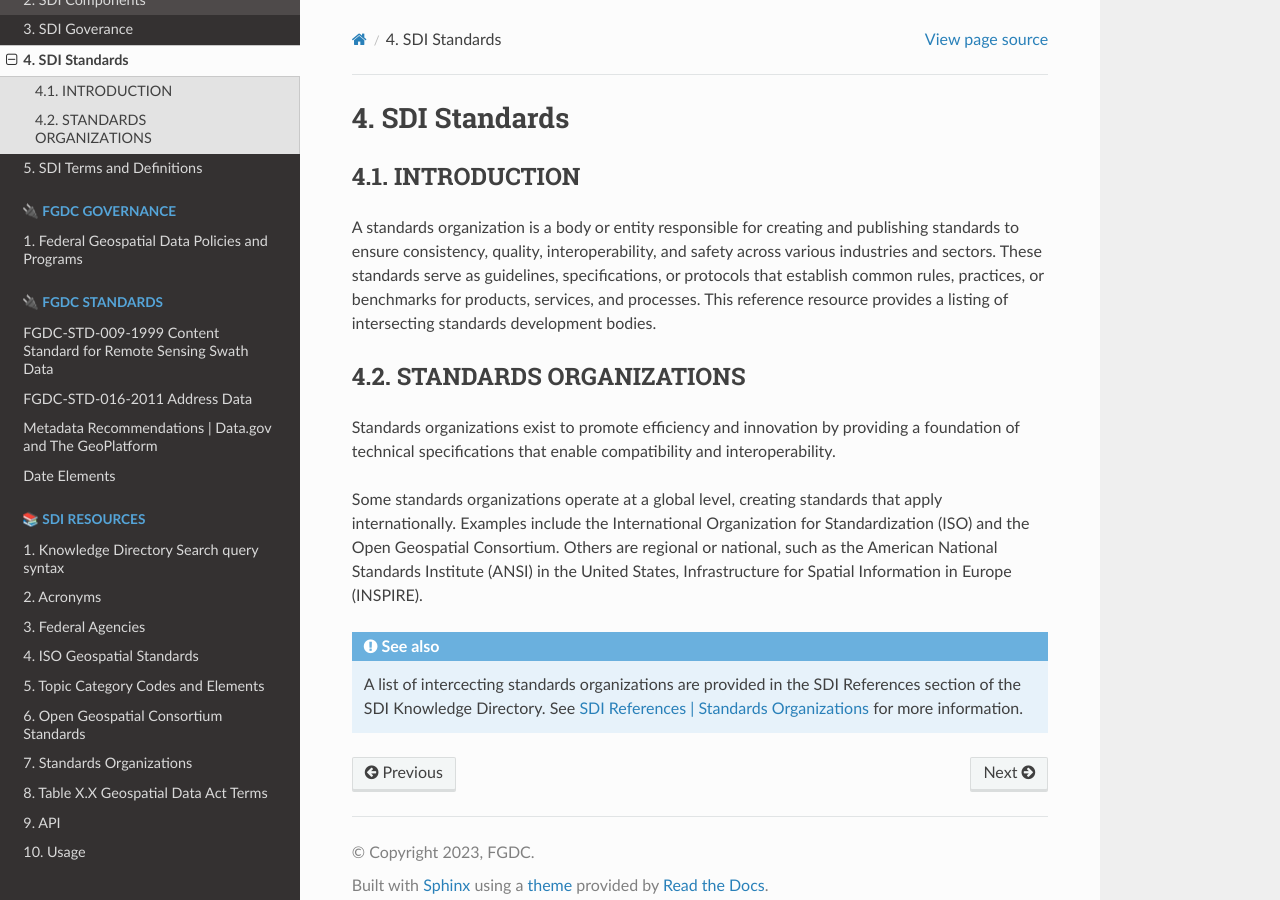
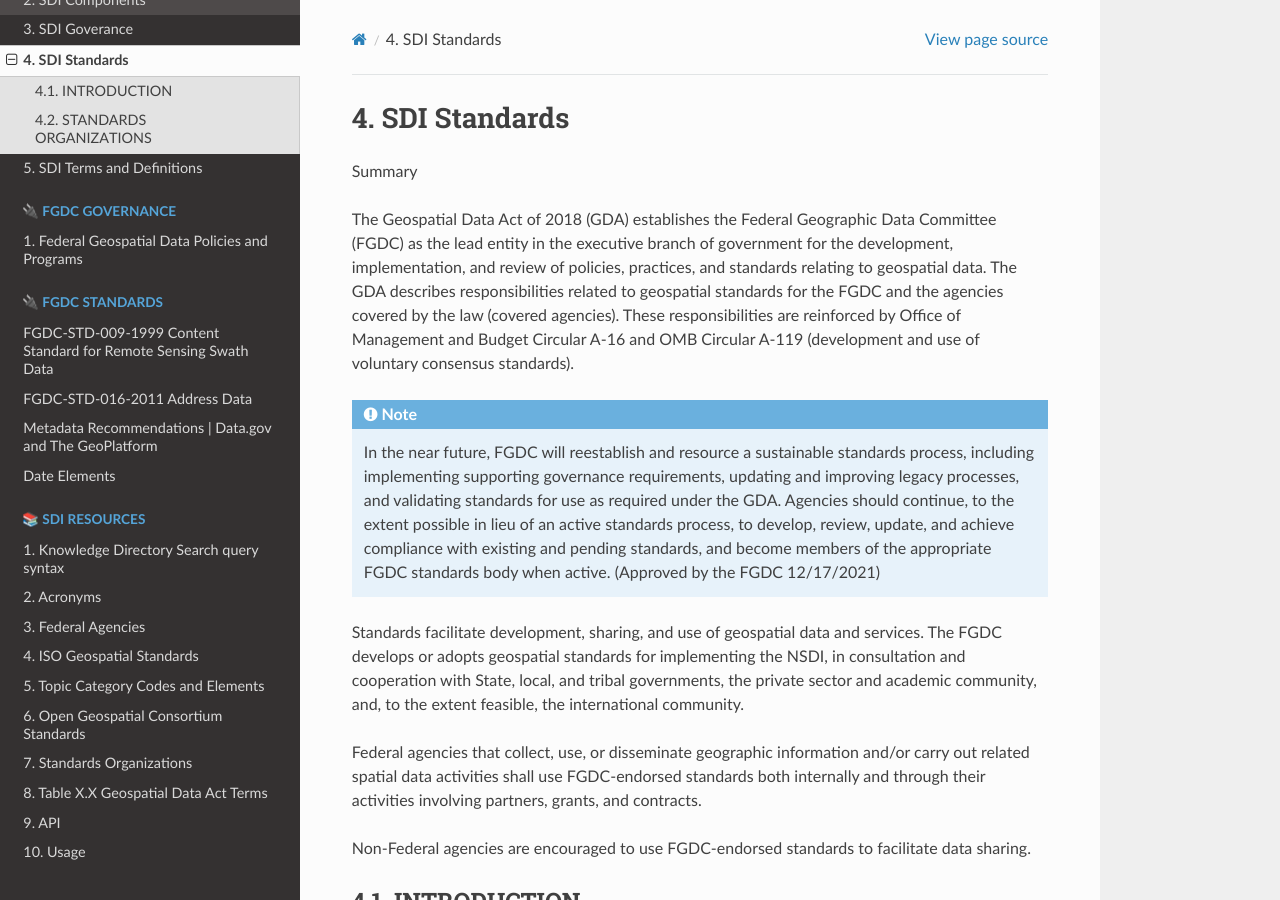
Before and after one commit to fgdcgov/sdi, a Sphinx documentation site: the page built from docs/source/sdiframework/04sdistandards.rst, in a window 1280 px wide and 900 px high. Built offline with Sphinx 7.4.7 and the Read the Docs theme 2.0.0, drawn with Linux system fonts in a browser that asks for light colours; pages that are not in the unit, such as notebooks, are missing from menus.

Commit message:
Updated content

```diff
--- a/docs/source/sdiframework/04sdistandards.rst
+++ b/docs/source/sdiframework/04sdistandards.rst
@@ -5,6 +5,20 @@
 
 SDI Standards
 ======================
+
+Summary
+
+The Geospatial Data Act of 2018 (GDA) establishes the Federal Geographic Data Committee (FGDC) as the lead entity in the executive branch of government for the development, implementation, and review of policies, practices, and standards relating to geospatial data. The GDA describes responsibilities related to geospatial standards for the FGDC and the agencies covered by the law (covered agencies). These responsibilities are reinforced by Office of Management and Budget Circular A-16 and OMB Circular A-119 (development and use of voluntary consensus standards).
+
+.. note::
+
+   In the near future, FGDC will reestablish and resource a sustainable standards process, including implementing supporting governance requirements, updating and improving legacy processes, and validating standards for use as required under the GDA. Agencies should continue, to the extent possible in lieu of an active standards process, to develop, review, update, and achieve compliance with existing and pending standards, and become members of the appropriate FGDC standards body when active. (Approved by the FGDC 12/17/2021)
+
+Standards facilitate development, sharing, and use of geospatial data and services. The FGDC develops or adopts geospatial standards for implementing the NSDI, in consultation and cooperation with State, local, and tribal governments, the private sector and academic community, and, to the extent feasible, the international community.
+
+Federal agencies that collect, use, or disseminate geographic information and/or carry out related spatial data activities shall use FGDC-endorsed standards both internally and through their activities involving partners, grants, and contracts.
+
+Non-Federal agencies are encouraged to use FGDC-endorsed standards to facilitate data sharing.
 
 INTRODUCTION
 -------------------------------
--- a/docs/source/sdiframework/sdidefinitions.rst
+++ b/docs/source/sdiframework/sdidefinitions.rst
@@ -5,3 +5,5 @@
 
 SDI Terms and Definitions
 ======================
+
+fgdcgov/Standards/docs/source/references/gdaterms
```
